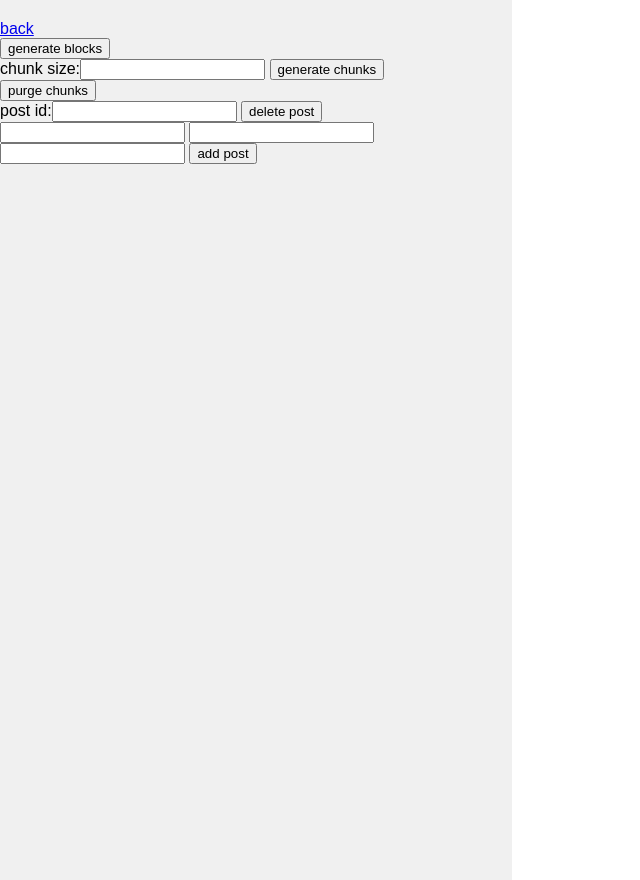
After one commit to NaiveWang/Just_for_Fun, a Flask app: page /conf in a window 1280 px wide. The commit adds this page. Shown: the whole page, without its empty margins (0-640 px from the left). Run offline with Flask 2, Linux system fonts and the light colour scheme; data that the repository does not hold is empty.

Commit message:
increase config page and fix bug
bug : sub strings of an identical  block overlaps, spawned mismatched string.

```diff
--- a/Others/text_cmp/server.py
+++ b/Others/text_cmp/server.py
@@ -9,7 +9,7 @@ app = Flask(__name__)
 def get_cmp_result(src,dst):
     r=os.popen("java -jar post_cmp.jar %s %s"%(src,dst)).read().split('\n')[0:-1]
     rtn = []
-    print(r)
+    #print(r)
     try:
         for er in r:
             er=er.split(' ',4)
@@ -17,11 +17,12 @@ def get_cmp_result(src,dst):
             er[1]=int(er[1])
             er[2]=int(er[2])
             er[3]=int(er[3])
+            #print(er[4],len(er[4]))
             er[4]=len(er[4])
             rtn.append(er)
     except Exception as e:
         return False
-    print(rtn)
+    #print(rtn)
     return rtn
 def find_match(match, raw, ds):
     i=0
@@ -33,7 +34,7 @@ def find_match(match, raw, ds):
         i+=1
     else:
         return False, i
-@app.route('/')
+@app.route('/', methods=['GET'])
 def root_get():
     db = sqlite3.connect("base")
     c = db.cursor()
@@ -43,13 +44,27 @@ def root_get():
     db.close()
     return render_template('hub.html', tri=tri)
 
+@app.route("/", methods=['POST'])
+def root_post():
+    t = request.form['t']
+    c = request.form['c']
+    db = sqlite3.connect("base")
+    cr = db.cursor()
+
+    print("select id,title,company from post where title like '%%%s%%' and company like '%%%s%%'"%(t, c))
+    cr.execute("select id,title,company from post where title like '%%%s%%' and company like '%%%s%%'"%(t, c))
+    tri=cr.fetchall()
+    cr.close()
+    db.close()
+    return render_template('hub.html', tri=tri)
+
 @app.route("/cmp", methods=['POST'])
 
 def cmp_post():
 
     src = request.form['src']
     dst = request.form['dst']
-    print(src,dst)
+    #print(src,dst)
     db = sqlite3.connect("base")
     c = db.cursor()
 
@@ -60,13 +75,18 @@ def cmp_post():
     match = get_cmp_result(dst,src)
     # penta : src(id,pos) dst(id,pos) length
     if match != False:
-        match=sorted(match, key=lambda tup: tup[1])
+        match=sorted(match, key=lambda tup: tup[4], reverse=True)
 
 
     c.execute("select id,content from content where pid=%s"%src)
     r=c.fetchall()
 
     blocks_src = []
+
+    c_total=0
+    c_overlap=0
+    _c_total=0
+    _c_overlap=0
 
     for _r in r:
         # r : seq : id content
@@ -76,16 +96,18 @@ def cmp_post():
 
         result, i = find_match(match,_r[0],0)
         if result!=False :
-            elm.append(result[1])
-            elm.append(result[4])
-            print(result[4], i)
-            elm.append(_r[1])
-            elm.append(i)
+            elm.append(result[1]) # position
+            elm.append(result[4]) # length
+            c_overlap+=result[4]
+            #print(result[4], i)
+            elm.append(_r[1]) # string
+            elm.append(i) # overlap id
         else:
             elm.append(-1)
             elm.append(-1)
             elm.append(_r[1])
             elm.append(i)
+        c_total+=len(_r[1])
 
         blocks_src.append(elm)
 
@@ -108,18 +130,72 @@ def cmp_post():
             elm.append(_r[1])
             #print(elm)
             elm.append(i)
+            _c_overlap+=result[4]
+            #print('>',result[4])
         else:
             elm.append(-1)
             elm.append(-1)
             elm.append(_r[1])
             elm.append(i)
-
+        #print(">>>",_c_overlap, _c_total, len(_r[1]),_r[1])
+        _c_total+=len(_r[1])
+        #print(_c_overlap, _c_total, len(_r[1]),_r[1])
+        #print(_c_total,_c_overlap)
         blocks_dst.append(elm)
 
     c.close()
     db.close()
-    return render_template('cmp.html',blocks_src=blocks_src,blocks_dst=blocks_dst)
+    return render_template('cmp.html',blocks_src=blocks_src,blocks_dst=blocks_dst,
+                           c_t=c_total,c_o=c_overlap,_c_t=_c_total,_c_o=_c_overlap)
 
+@app.route("/conf", methods=['GET'])
+def conf_get():
+    db = sqlite3.connect("base")
+    c = db.cursor()
+    c.execute("select id,title,company,is_split from post")
+    quad=c.fetchall()
+    c.close()
+    db.close()
+    return render_template('conf.html', quad=quad)
+@app.route("/conf", methods=['POST'])
+def conf_post():
+    db = sqlite3.connect("base")
+    c = db.cursor()
+    #do the job here
+
+    if 'genB' in request.form:
+        #print('genB')
+        os.popen("java -jar block_gen.jar").read()
+    elif 'genC' in request.form:
+        #print('genC')
+        csize = request.form['csize']
+        os.popen("java -jar chunk_gen.jar "+csize).read()
+
+    elif 'delC' in request.form:
+        #print('delC')
+        c.execute("delete from chunks")
+        c.execute("update content set is_chunk_ready=0")
+        db.commit()
+    elif 'delP' in request.form:
+        #print('delP')
+        pid = request.form['pid']
+        c.execute("delete from post where id=%s"%pid)
+        c.execute("delete from content where pid=%s"%pid)
+        db.commit()
+    elif 'newP' in request.form:
+        #print('newP')
+        title = request.form['a_t']
+        comp = request.form['a_c']
+        blah = request.form['blah']
+        c.execute("insert into post(title, company, blah)values('%s','%s','%s')"%(
+            title, comp, blah))
+        db.commit()
+
+    c.execute("select id,title,company,is_split from post")
+    quad=c.fetchall()
+    c.close()
+    db.close()
+    return render_template('conf.html', quad=quad)
 
 if __name__ == "__main__":
     app.run(debug=False)
--- /dev/null
+++ b/Others/text_cmp/templates/conf.html
@@ -0,0 +1,82 @@
+<!DOCTYPE html>
+<html lang="en">
+<head>
+   <meta charset="UTF-8">
+   <title>config page</title>
+</head>
+<style>
+body {
+  font-family: Arial;
+  color: 000000;
+}
+
+
+.split {
+  height: 100%;
+  width: 50%;
+  position: fixed;
+  z-index: 1;
+  top: 0;
+  overflow-x: hidden;
+  padding-top: 20px;
+}
+
+.left {
+  left: 0;
+  background-color: #f0f0f0;
+
+  height: 100%;
+  width: 40%;
+  position: fixed;
+  z-index: 1;
+  top: 0;
+  overflow-x: hidden;
+  padding-top: 20px;
+}
+
+.right {
+  right: 0;
+  background-color: #ffffff;
+
+  height: 100%;
+  width: 60%;
+  position: fixed;
+  z-index: 1;
+  top: 0;
+  overflow-x: hidden;
+  padding-top: 20px;
+}
+
+</style>
+<body>
+  <div class="left">
+   <a href='/'>back</a>
+    <br>
+  <form action= "/conf" method="post">
+  <input type="submit" value='generate blocks' name="genB">
+  <br>
+  chunk size:<input type="text" name="csize">
+  <input type="submit" value='generate chunks' name="genC">
+  <br>
+  <input type="submit" value='purge chunks' name="delC">
+  <br>
+  post id:<input type="text" name="pid">
+  <input type="submit" value='delete post' name=delP>
+  <br>
+  <input type="text" name="a_t">
+  <input type="text" name="a_c">
+  <input type="text" name="blah">
+  <input type="submit" value='add post' name="newP">
+
+  </form>
+ </div>
+<div class="right">
+  <ul>
+  {% for id,title,blah,is_split in quad %}
+    <li>{{id}}${{title}}${{blah}}${{is_split}}</li>
+  {% endfor %}
+  </ul>
+</div>
+</body>
+
+</html>
```
Also changed, not shown: Others/text_cmp/templates/cmp.html (+9 -12 lines), Others/text_cmp/templates/hub.html (+59 -6 lines), 6 other files.
